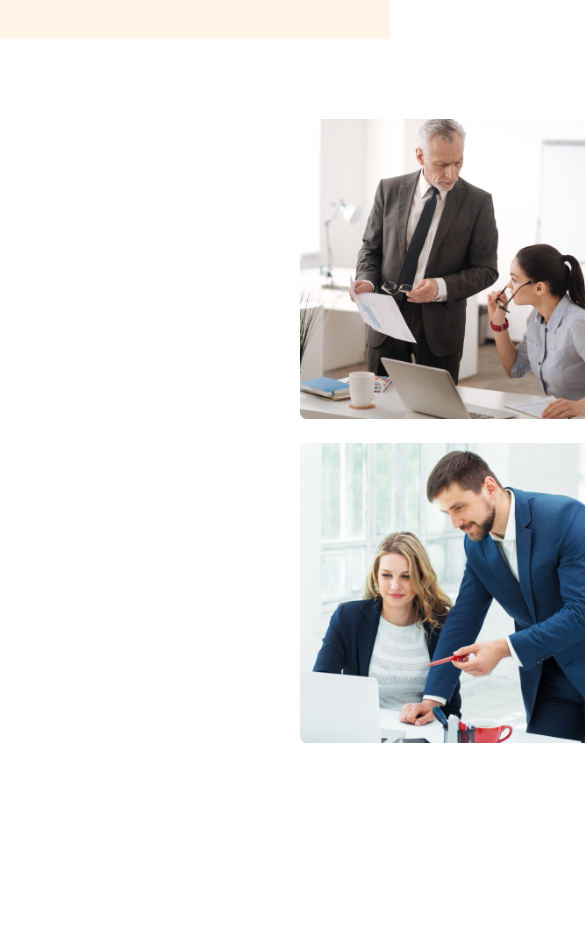
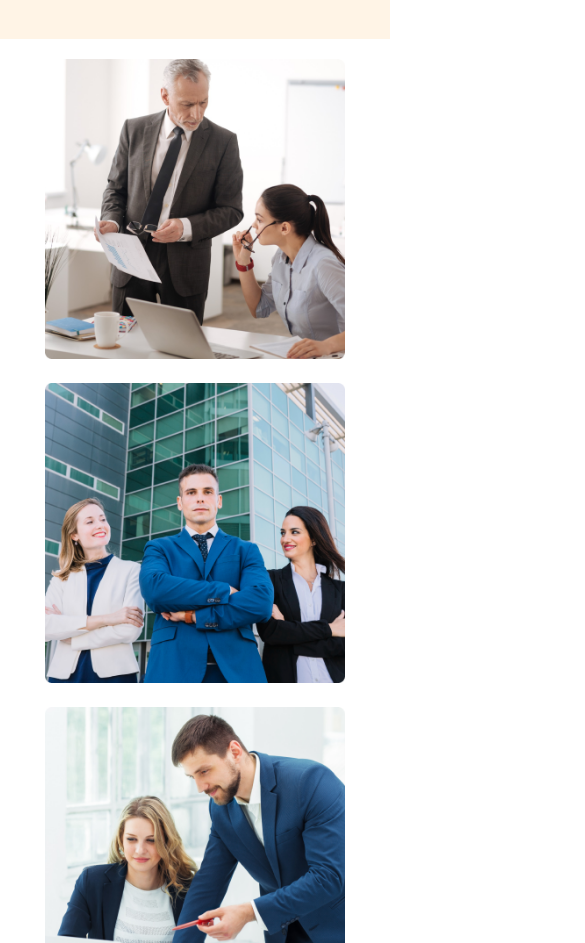
Before and after one commit to asm823e/second-assignment, a plain HTML site: page index.html in a window 390 px wide. Shown: the part 981-1924 px from the top of the page, 585 px wide, since content can reach past the window. Before the commit the page ends 1844 px from the top, so only its background shows below. Drawn offline with nearby package versions, Linux system fonts and the light colour scheme.

Commit message:
main-feature responsive added

```diff
--- a/styles/style.css
+++ b/styles/style.css
@@ -142,4 +142,17 @@ nav li {
         width: 90%;
         padding: 25px;
     }
+    /* main feature responsive */
+    .features{
+        flex-direction: column;
+        margin: 20px 5px;
+    }
+
+    .feature-img{
+        grid-template-columns: repeat(1, 1fr);
+    }
+
+    .feature-info{
+        text-align: center;
+    }
 }
```
